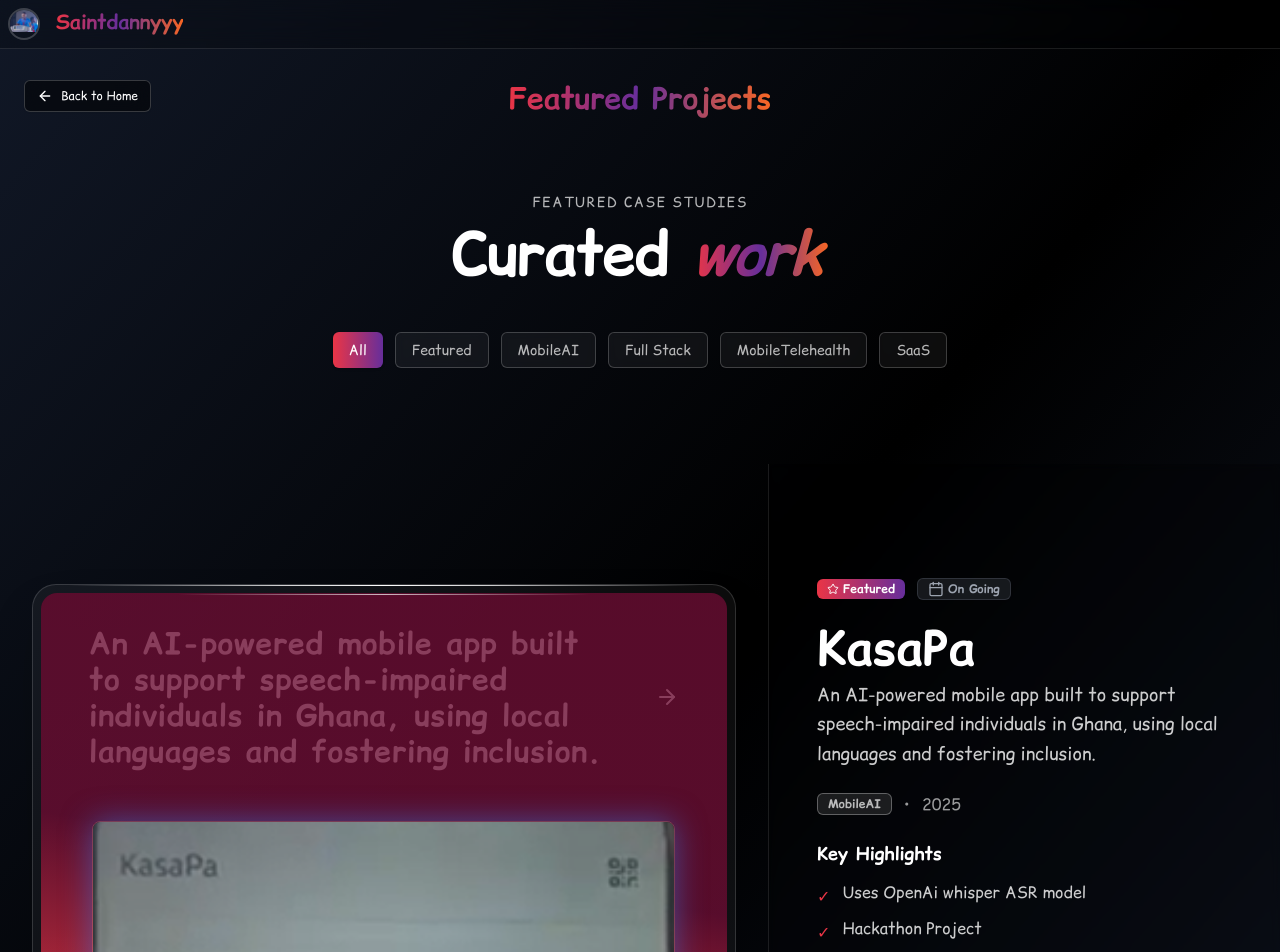
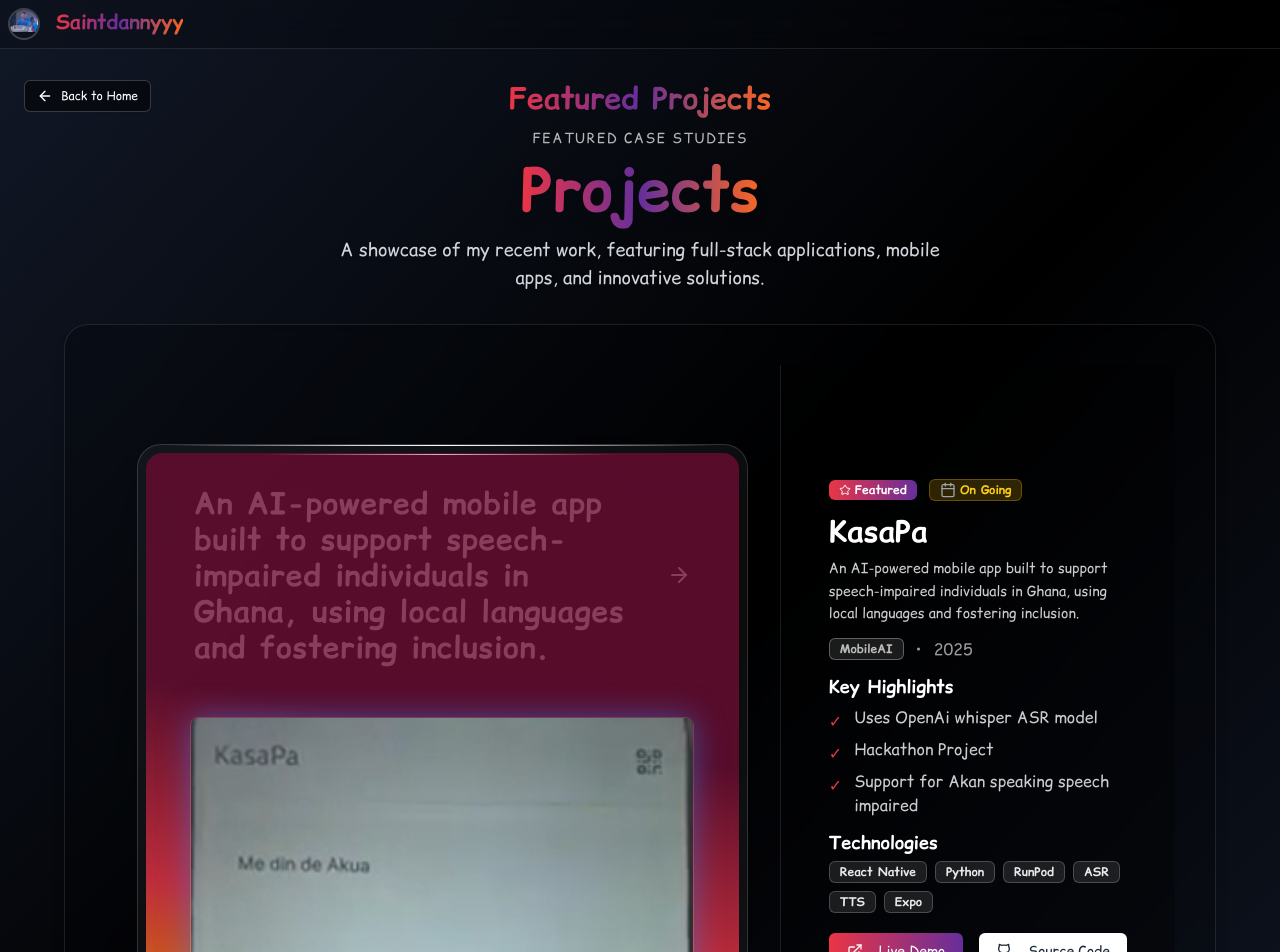
Before and after one commit to saintdannyyy/saintdannyyy-portfolio, a Next.js app: page /projects in a window 1280 px wide. Shown: the top 952 px of the page. Built offline with nearby package versions, Linux system fonts and the light colour scheme.

Commit message:
feat: enhance project details layout and adjust visual proportions

```diff
--- a/components/Projects.js
+++ b/components/Projects.js
@@ -59,7 +59,7 @@ const ProjectVisuals = ({ projects, activeIndex, containerRef }) => {
   };
 
   return (
-    <div className="lg:w-[60%] h-full">
+    <div className="lg:w-[70%] h-full">
       <div
         ref={containerRef}
         className="h-full overflow-y-auto scrollbar-hide"
@@ -156,7 +156,7 @@ const ProjectDetails = ({ project, index }) => {
     switch (status) {
       case "Completed":
         return "bg-green-500/20 text-green-400 border-green-500/30";
-      case "In Progress":
+      case "On Going":
         return "bg-yellow-500/20 text-yellow-400 border-yellow-500/30";
       default:
         return "bg-gray-500/20 text-gray-400 border-gray-500/30";
@@ -165,9 +165,9 @@ const ProjectDetails = ({ project, index }) => {
 
   return (
     <div className="lg:w-[40%] h-full bg-black/20 backdrop-blur-sm border-l border-white/10 p-8 lg:p-12 flex flex-col justify-center">
-      <div className="space-y-6 max-w-lg">
+      <div className="space-y-3 max-w-lg">
         {/* Project Badge and Status */}
-        <div className="flex items-center gap-3 mb-6">
+        <div className="flex items-center gap-3">
           {project.featured && (
             <Badge className="bg-gradient-to-r from-[#EA3546] to-[#662E9B] text-white border-0">
               <Star className="w-3 h-3 mr-1" />
@@ -186,10 +186,10 @@ const ProjectDetails = ({ project, index }) => {
 
         {/* Project Title */}
         <div className="space-y-2">
-          <h2 className="text-4xl lg:text-5xl font-bold text-white leading-tight">
+          <h2 className="text-lg lg:text-3xl font-bold text-white leading-tight">
             {project.title}
           </h2>
-          <p className="text-white/80 text-lg leading-relaxed">
+          <p className="text-white/80 text-sm leading-relaxed">
             {project.description}
           </p>
         </div>
@@ -208,9 +208,9 @@ const ProjectDetails = ({ project, index }) => {
 
         {/* Key Highlights */}
         {project.highlights && (
-          <div className="space-y-3">
+          <div className="space-y-1">
             <h4 className="text-white font-semibold text-lg">Key Highlights</h4>
-            <ul className="space-y-2">
+            <ul className="space-y-1">
               {project.highlights.slice(0, 4).map((highlight, hlIndex) => (
                 <li
                   key={hlIndex}
@@ -225,7 +225,7 @@ const ProjectDetails = ({ project, index }) => {
         )}
 
         {/* Technologies */}
-        <div className="space-y-3">
+        <div className="space-y-1">
           <h4 className="text-white font-semibold text-lg">Technologies</h4>
           <div className="flex flex-wrap gap-2">
             {project.technologies.map((tech, techIndex) => (
@@ -240,7 +240,7 @@ const ProjectDetails = ({ project, index }) => {
         </div>
 
         {/* Action Buttons */}
-        <div className="flex gap-4 pt-6">
+        <div className="flex gap-4 pt-2">
           {project.liveUrl && (
             <Button
               asChild
@@ -261,7 +261,7 @@ const ProjectDetails = ({ project, index }) => {
             <Button
               asChild
               variant="outline"
-              className="border-white/30 hover:border-white/50 hover:bg-white/10 text-white backdrop-blur-sm flex-1"
+              className="border-white/30 hover:border-white/50 hover:bg-white/10 text-gray-800 backdrop-blur-sm flex-1"
             >
               <Link
                 href={project.githubUrl}
@@ -323,42 +323,26 @@ export default function Projects() {
   }
 
   return (
-    <div className="w-full min-h-screen bg-transparent" id="projects">
+    <div className="w-full bg-transparent" id="projects">
       {/* Section Header */}
-      <div className="text-center py-16 px-4">
-        <div className="relative z-2 mb-12 text-5xl font-medium tracking-tight text-balance sm:text-5xl md:text-6xl">
-          <p className="mb-3 text-xs font-normal tracking-widest text-white/70 uppercase md:text-sm">
-            FEATURED CASE STUDIES
-          </p>
-          <span className="font-bold">
-            <span className="text-white">Curated</span>{" "}
-            <span className="bg-gradient-to-r from-[#EA3546] via-[#662E9B] to-[#F86624] bg-clip-text text-transparent font-bold pe-2 tracking-tight italic">
-              work
-            </span>
+      <div className="text-center">
+        <p className="mb-3 text-xs font-normal tracking-widest text-white/70 uppercase md:text-sm">
+          FEATURED CASE STUDIES
+        </p>
+
+        <h2 className="text-3xl sm:text-4xl md:text-5xl lg:text-6xl font-bold mb-4 font-comic">
+          <span className="bg-gradient-to-r from-[#EA3546] via-[#662E9B] to-[#F86624] bg-clip-text text-transparent drop-shadow-lg">
+            Projects
           </span>
-        </div>
-
-        {/* Filter Buttons */}
-        <div className="flex flex-wrap justify-center gap-3 mb-8">
-          {categories.map((category) => (
-            <Button
-              key={category}
-              variant={filter === category ? "default" : "outline"}
-              onClick={() => setFilter(category)}
-              className={`${
-                filter === category
-                  ? "bg-gradient-to-r from-[#EA3546] to-[#662E9B] text-white border-0"
-                  : "bg-white/5 backdrop-blur-sm border-white/20 hover:border-white/30 hover:bg-white/10 text-white/70 hover:text-white"
-              } transition-all duration-300`}
-            >
-              {category}
-            </Button>
-          ))}
-        </div>
+        </h2>
+        <p className="text-gray-300 text-base sm:text-lg max-w-2xl mx-auto mb-2 font-comic drop-shadow px-4">
+          A showcase of my recent work, featuring full-stack applications,
+          mobile apps, and innovative solutions.
+        </p>
       </div>
 
       {/* Main Projects Display */}
-      <div className="flex h-screen max-h-[800px]">
+      <div className="flex h-screen max-h-screen w-[90%] mx-auto my-8 px-10 py-10 bg-black/20 backdrop-blur-sm border border-white/10 rounded-3xl shadow-lg overflow-hidden">
         {/* Left side - Scrolling Project Visuals */}
         <ProjectVisuals
           projects={filteredProjects}
```
